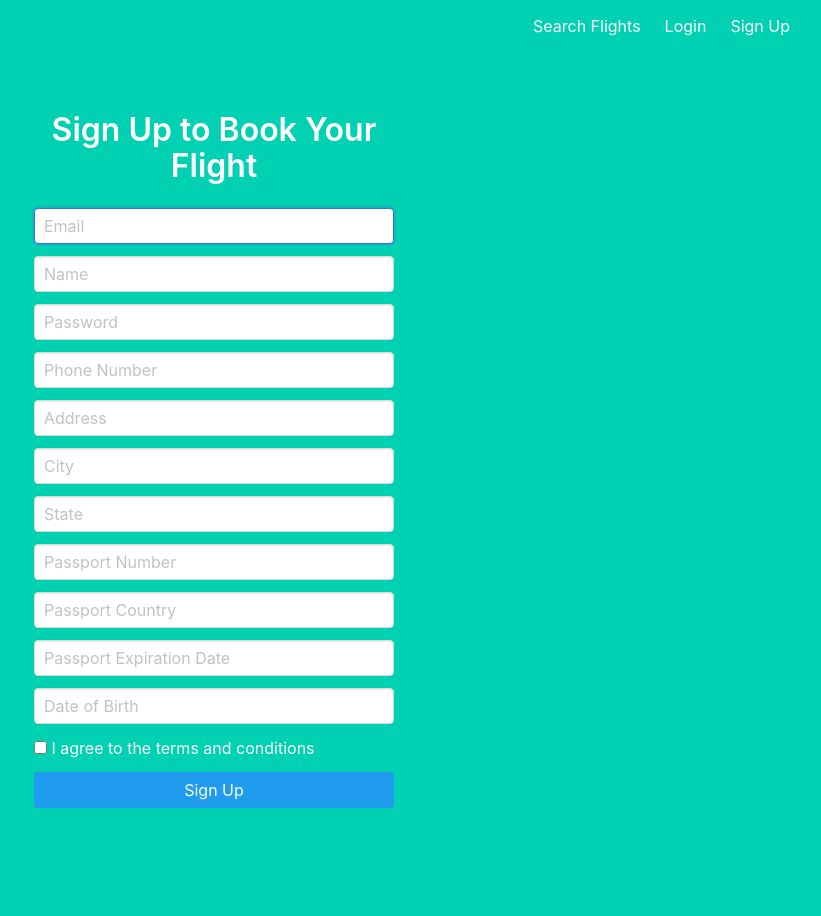
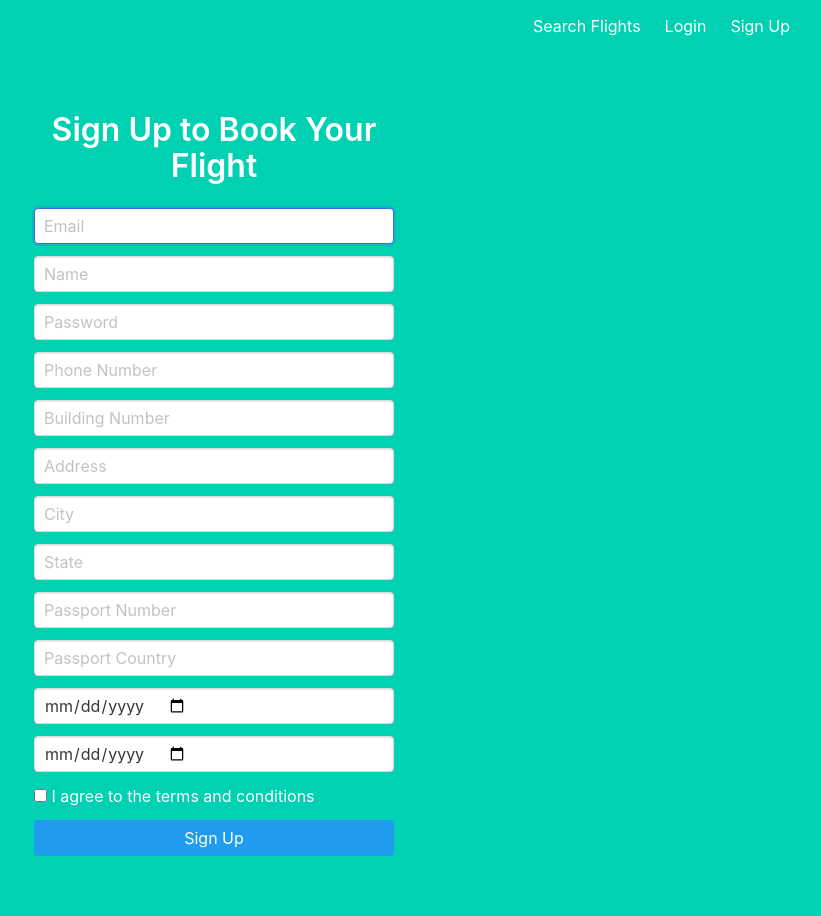
Before and after one commit to sc6354/airline_reservation, a Python web app: template templates/userSignup.html in a window 1280 px wide. Shown: the whole page, without its empty margins (426-1247 px from the left). Before the commit the page ends 808 px from the top, so only its background shows below. Run offline with Jinja, Linux system fonts and the light colour scheme; the template is opened without the code that fills it, so the values that code supplies are empty.

Commit message:
fix bug in user sign up

```diff
--- a/templates/userSignup.html
+++ b/templates/userSignup.html
@@ -44,6 +44,12 @@
 
             <div class="field">
                 <div class="control">
+                    <input class="input" name="building_num" placeholder="Building Number">
+                </div>
+            </div>
+
+            <div class="field">
+                <div class="control">
                     <input class="input" type="address" name="address" placeholder="Address">
                 </div>
             </div>
@@ -68,19 +74,19 @@
 
             <div class="field">
                 <div class="control">
-                    <input class="input" type="passport_country" name="passport_country" placeholder="Passport Country">
+                    <input class="input" name="passport_country" placeholder="Passport Country">
                 </div>
             </div>
 
             <div class="field">
                 <div class="control">
-                    <input class="input" type="passport_expiration" name="date" placeholder="Passport Expiration Date">
+                    <input class="input" type="date" name="passport_expiration" placeholder="Passport Expiration Date">
                 </div>
             </div>
 
             <div class="field">
                 <div class="control">
-                    <input class="input" type="dob" name="date" placeholder="Date of Birth">
+                    <input class="input" type="date" name="dob" placeholder="Date of Birth">
                 </div>
             </div>
 
```
Also changed, not shown: auth.py (+5 -2 lines), main.py (+16 -13 lines), models.py (+10 -1 lines).
